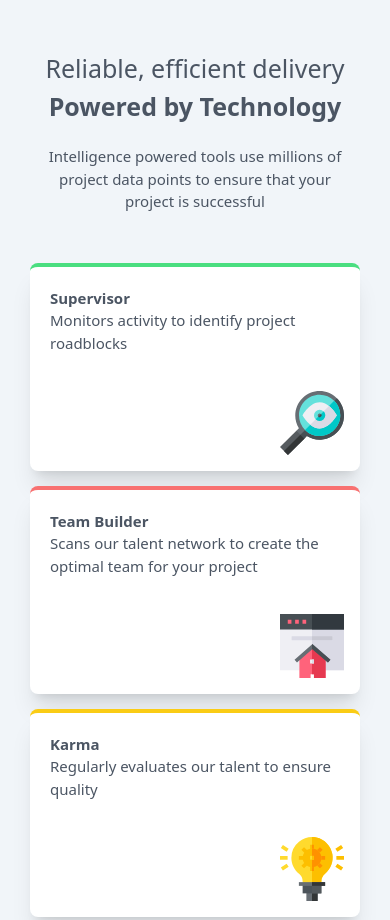
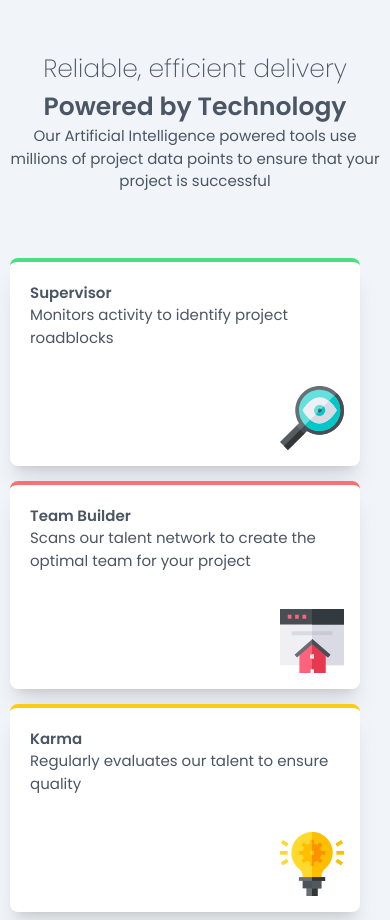
Before and after one commit to Marvelousmolokwu/cards-tailwind-projects, a website: page index.html in a window 390 px wide. Shown: the top 920 px of the page. Drawn offline with Linux system fonts and the light colour scheme.

Commit message:
changes made to make site more responsive

```diff
--- a/index.html
+++ b/index.html
@@ -2,7 +2,9 @@
 <html lang="en">
   <head>
     <meta charset="UTF-8" />
+    <meta http-equiv="X-UA-Compatible" content="IE=edge" />
     <meta name="viewport" content="width=device-width, initial-scale=1.0" />
+
     <!-- displays site properly based on user's device -->
 
     <link
@@ -26,40 +28,42 @@
     </style>
     <link rel="stylesheet" href="public/styles.css" />
   </head>
-  <body class="bg-slate-100 text-[15px] text-gray-600">
-    <div class="px-[30px] justify-center lg:pb-[30px]">
-      <div
-        class="flex justify-center items-center flex-col text-center my-[50px] lg:my-[20px]"
-      >
+  <body class="bg-slate-100 font-body">
+    <div
+      class="text-[15px] text-gray-600 flex flex-col gap-10px justify-center items-center mx-[10px]"
+    >
+      <div class="container text-center mt-[50px]">
         <h1 class="font-light text-[25px]">Reliable, efficient delivery</h1>
         <h2 class="font-bold text-[25px]">Powered by Technology</h2>
-        <div class="w-[19rem] mt-[20px] lg:w-[30rem]">
-          <p>
-            Intelligence powered tools use millions of project data points to
-            ensure that your project is successful
-          </p>
-        </div>
+
+        <p class="md:px-[250px]">
+          Our Artificial Intelligence powered tools use millions of project data
+          points to ensure that your project is successful
+        </p>
       </div>
-      <div class="lg:flex lg:gap-[30px]">
+      <div
+        class="container mt-[50px] xl:flex xl:flex-row xl:gap-[20px] xl:justify-center xl:items-center md:flex md:flex-col md:justify-center md:items-center"
+      >
         <div
-          class="bg-white h-[13rem] border-t-4 border-green-400 rounded-lg mt-[15px] relative p-[20px] shadow-xl lg:w-[23rem] lg:ml-[70px] lg:mt-[150px]"
+          class="bg-white h-[13rem] border-t-4 border-green-400 rounded-lg mt-[15px] relative p-[20px] shadow-xl max-w-[350px] xl:mt-[100px]"
         >
           <h3 class="font-bold">Supervisor</h3>
-          Monitors activity to identify project roadblocks
+          <p>Monitors activity to identify project roadblocks</p>
           <img
             class="absolute bottom-4 right-4"
             src="images/icon-supervisor.svg"
             alt="supervisor"
           />
         </div>
-        <div
-          class="lg:flex lg:flex-col lg:gap-[20px] lg:justify-between lg:items-center"
-        >
+        <div class="xl:flex xl:flex-col">
           <div
-            class="bg-white h-[13rem] border-t-4 border-red-400 rounded-lg mt-[15px] p-[20px] relative shadow-xl lg:w-[23rem]"
+            class="bg-white h-[13rem] border-t-4 border-red-400 rounded-lg mt-[15px] p-[20px] relative shadow-xl max-w-[350px]"
           >
             <h3 class="font-bold">Team Builder</h3>
-            Scans our talent network to create the optimal team for your project
+            <p>
+              Scans our talent network to create the optimal team for your
+              project
+            </p>
             <img
               class="absolute bottom-4 right-4"
               src="images/icon-team-builder.svg"
@@ -67,10 +71,10 @@
             />
           </div>
           <div
-            class="bg-white h-[13rem] border-t-4 border-yellow-400 rounded-lg mt-[15px] p-[20px] relative shadow-xl lg:w-[23rem]"
+            class="bg-white h-[13rem] border-t-4 border-yellow-400 rounded-lg mt-[15px] p-[20px] relative shadow-xl max-w-[350px]"
           >
             <h3 class="font-bold">Karma</h3>
-            Regularly evaluates our talent to ensure quality
+            <p>Regularly evaluates our talent to ensure quality</p>
             <img
               class="absolute bottom-4 right-4"
               src="images/icon-karma.svg"
@@ -79,10 +83,12 @@
           </div>
         </div>
         <div
-          class="bg-white h-[13rem] border-t-4 border-blue-400 rounded-lg mt-[15px] p-[20px] relative shadow-xl mb-[50px] lg:w-[23rem] lg:mt-[150px]"
+          class="bg-white h-[13rem] border-t-4 border-blue-400 rounded-lg mt-[15px] p-[20px] relative shadow-xl mb-[50px] max-w-[350px] xl:mt-[100px]"
         >
           <h3 class="font-bold">Calculator</h3>
-          Uses data from past projects to provide better delivery estimates
+          <p>
+            Uses data from past projects to provide better delivery estimates
+          </p>
           <img
             class="absolute bottom-4 right-4"
             src="images/icon-calculator.svg"
--- a/src/styles.css
+++ b/src/styles.css
@@ -1,3 +1,4 @@
+@import url("https://fonts.googleapis.com/css2?family=Poppins:wght@200;400;600&display=swap");
 @tailwind base;
 @tailwind components;
 @tailwind utilities;
--- a/tailwind.config.js
+++ b/tailwind.config.js
@@ -2,7 +2,19 @@
 module.exports = {
   content: ["./index.html"],
   theme: {
-    extend: {},
+    extend: {
+      screens: {
+        df: "280px",
+        sm: "375px",
+        md: "768px",
+        lg: "910px",
+        xl: "1024px",
+        xxl: "1400px",
+      },
+      fontFamily: {
+        body: ["Poppins"],
+      },
+    },
   },
   plugins: [],
-}
+};
```
Also changed, not shown: public/styles.css.
